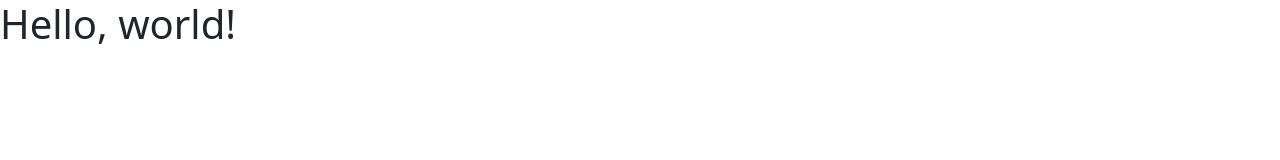
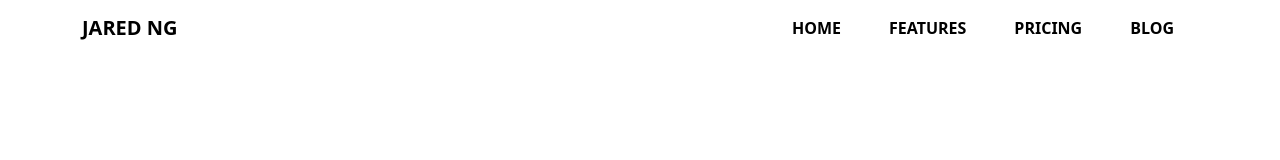
Before and after one commit to jarednjk/personal-portfolio, a plain HTML site: page index.html in a window 1280 px wide. Drawn offline with nearby package versions, Linux system fonts and the light colour scheme.

Commit message:
Create Navbar

```diff
--- a/index.html
+++ b/index.html
@@ -7,11 +7,35 @@
 
     <!-- Bootstrap CSS -->
     <link href="https://cdn.jsdelivr.net/npm/bootstrap@5.1.3/dist/css/bootstrap.min.css" rel="stylesheet" integrity="sha384-1BmE4kWBq78iYhFldvKuhfTAU6auU8tT94WrHftjDbrCEXSU1oBoqyl2QvZ6jIW3" crossorigin="anonymous">
-
+    <link rel="stylesheet" href="style.css">
     <title>Hello, world!</title>
   </head>
   <body>
-    <h1>Hello, world!</h1>
+    <!-- NAV BAR -->
+    <nav class="navbar navbar-expand-lg fixed-top text-uppercase">
+        <div class="container">
+          <a class="navbar-brand" href="#">JARED NG</a>
+          <button class="navbar-toggler" type="button" data-bs-toggle="collapse" data-bs-target="#navbarNav" aria-controls="navbarNav" aria-expanded="false" aria-label="Toggle navigation">
+            <span class="navbar-toggler-icon"></span>
+          </button>
+          <div class="collapse navbar-collapse" id="navbarNav">
+            <ul class="navbar-nav ms-auto">
+              <li class="nav-item">
+                <a class="nav-link active px-lg-4 rounded" aria-current="page" href="#">Home</a>
+              </li>
+              <li class="nav-item">
+                <a class="nav-link px-lg-4 rounded" href="#">Features</a>
+              </li>
+              <li class="nav-item">
+                <a class="nav-link px-lg-4 rounded" href="#">Pricing</a>
+              </li>
+              <li class="nav-item">
+                <a class="nav-link px-lg-4 rounded" href="#">Blog</a>
+              </li>
+            </ul>
+          </div>
+        </div>
+      </nav>
 
 
     <script src="https://cdn.jsdelivr.net/npm/bootstrap@5.1.3/dist/js/bootstrap.bundle.min.js" integrity="sha384-ka7Sk0Gln4gmtz2MlQnikT1wXgYsOg+OMhuP+IlRH9sENBO0LRn5q+8nbTov4+1p" crossorigin="anonymous"></script>
--- a/style.css
+++ b/style.css
@@ -0,0 +1,29 @@
+*{
+    padding: 0;
+    margin: 0;
+    box-sizing: border-box;
+}
+
+navbar {
+    background-color: white;
+}
+
+.nav-link {
+    color: black;
+    font-size: 1rem;
+    font-weight: 700;
+    cursor: pointer;
+    text-decoration: none;
+}
+
+.nav-link:hover {
+    color: white;
+    background-color: black;
+}
+
+.navbar-brand {
+    font-size: 1.25rem;
+    font-weight: 800;
+    color: black;
+    text-decoration: none;
+}
```
